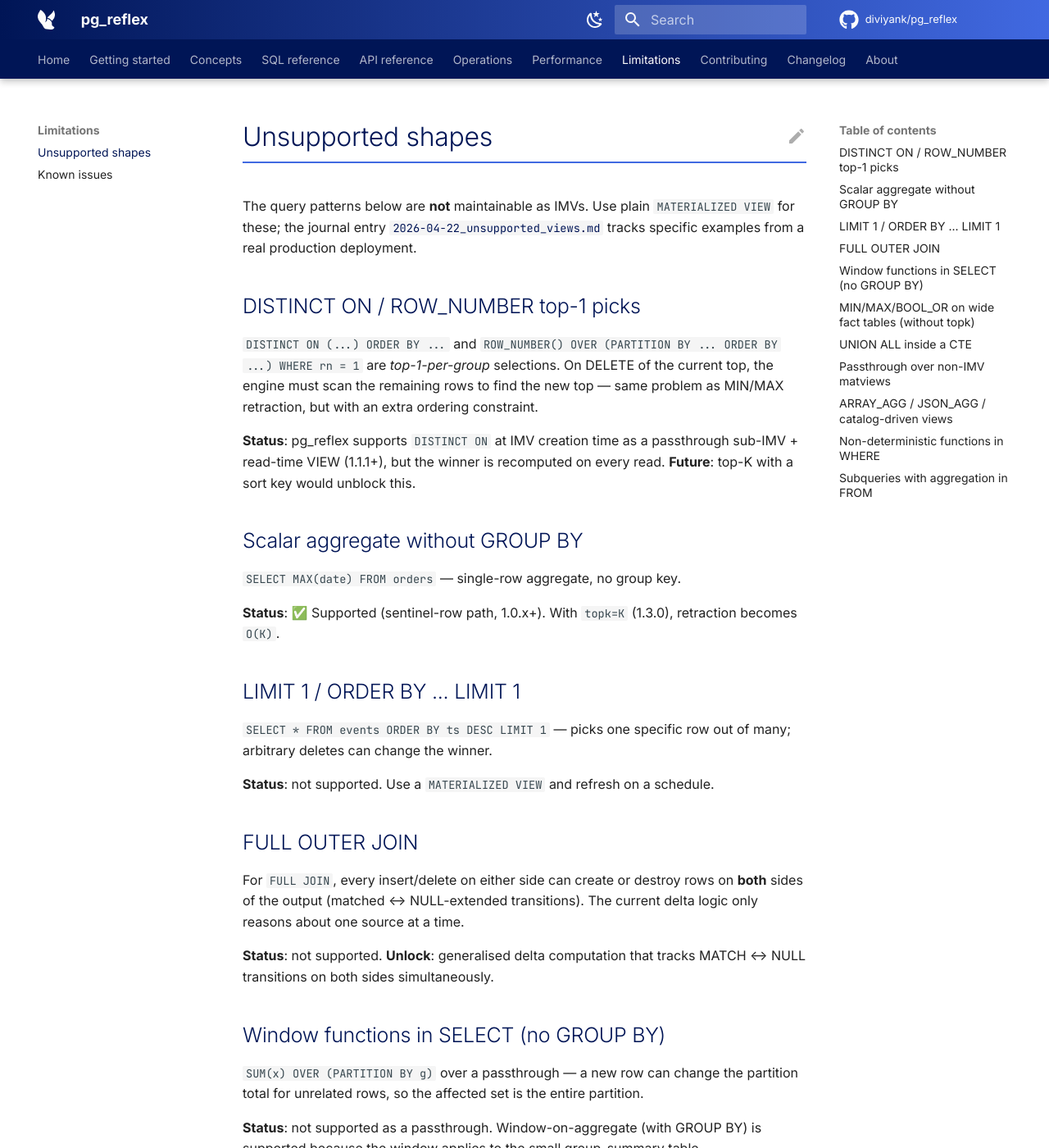
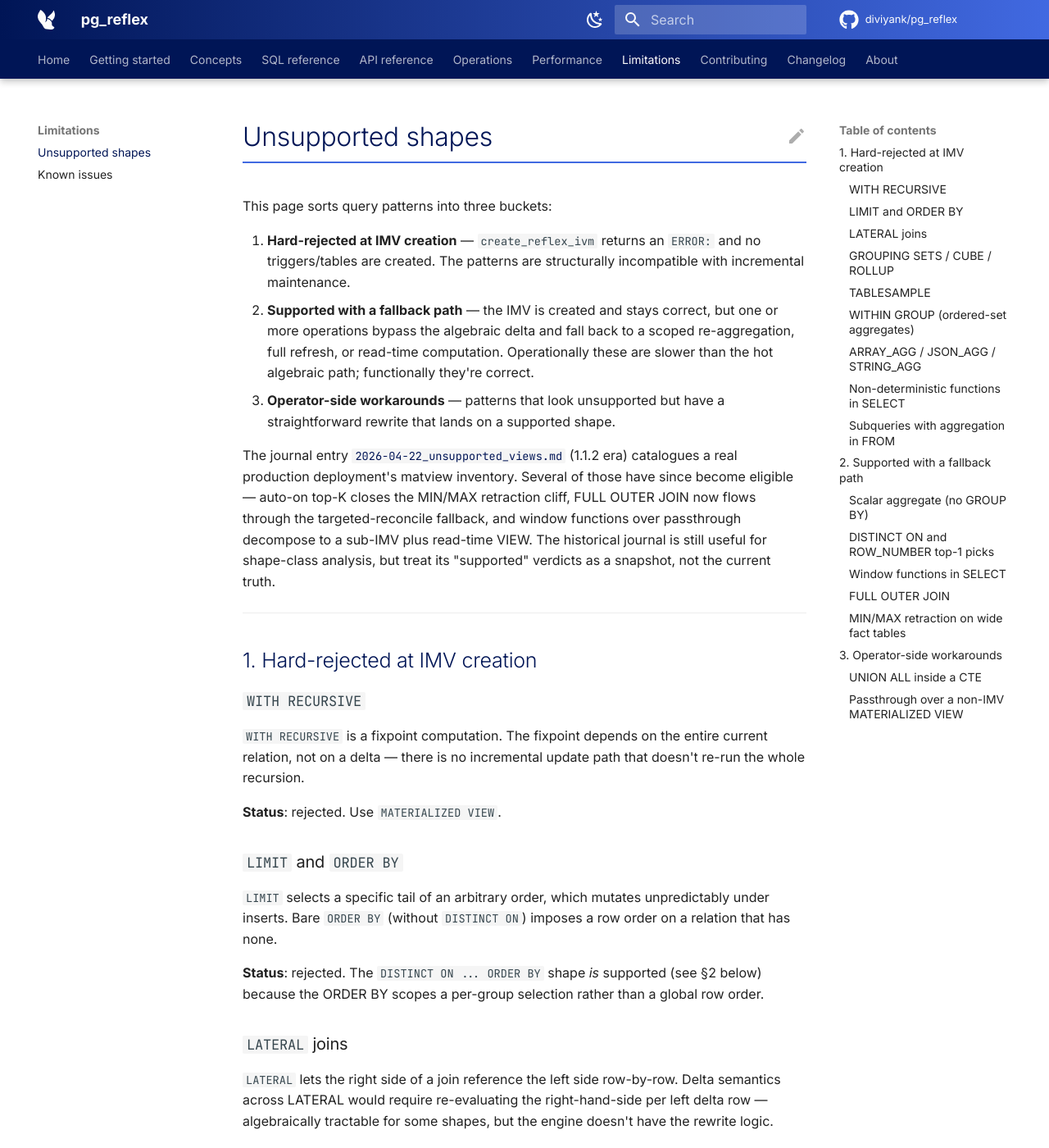
Before and after one commit to diviyank/pg_reflex, an MkDocs documentation site: the page built from docs/limitations/unsupported-shapes.md, in a window 1280 px wide and 1400 px high. Shown: the whole window at 82% size. Built offline with MkDocs 1.6.1 and Material for MkDocs 9.7.7, drawn with Linux system fonts in a browser that asks for light colours; comment, search, counter and statistics services are not loaded; some of the changed text lies outside the part shown.

Commit message:
docs: rewrite unsupported-shapes — three-bucket taxonomy, fix stale claims
Audit of the page against current code surfaced four stale claims:

1. Window functions in SELECT (no GROUP BY) — claimed "not supported as a
   passthrough." Actually decomposed via window::decompose_window_query into
   a passthrough sub-IMV + read-time VIEW since the window module landed.
   test_window_sum_partition demonstrates this works.

2. FULL OUTER JOIN — claimed "not supported." Actually routes through the
   targeted-reconcile path (aggregate) or full DELETE+INSERT (passthrough)
   in trigger.rs:907-911. test_correctness_full_outer_join_aggregate passes.

3. MIN/MAX/BOOL_OR on wide fact tables (without topk) — entire section
   stale. Top-K is auto-enabled K=16 as of 2026-04-26, BOOL_OR has been
   algebraic since 1.1.3.

4. Scalar aggregate without GROUP BY — wording "with topk=K (1.3.0)"
   should reflect the auto-on default, not opt-in.

Also corrected the "Non-deterministic functions in WHERE" claim — the
analyzer rejects non-deterministic SELECT (sql_analyzer.rs:160-164) but
NOT non-deterministic WHERE. WHERE date > NOW() creates cleanly and
silently drifts. Documented as operator-responsibility with a future
analyzer-tightening note.

Restructured the page into three buckets:
- Hard-rejected at create time (analyzer rejection)
- Supported with a fallback path (works correctly, slower than algebraic)
- Operator-side workarounds (rewrites that land on a supported shape)

Hard-rejected bucket gained explicit entries for the corner cases the
analyzer covers (LATERAL, GROUPING SETS, TABLESAMPLE, WITHIN GROUP)
that the prior page didn't list.

Co-Authored-By: Claude Opus 4.7 (1M context) <noreply@anthropic.com>

````diff
--- a/docs/limitations/unsupported-shapes.md
+++ b/docs/limitations/unsupported-shapes.md
@@ -1,44 +1,142 @@
 # Unsupported shapes
 
-The query patterns below are **not** maintainable as IMVs. Use plain `MATERIALIZED VIEW` for these; the journal entry [`2026-04-22_unsupported_views.md`](https://github.com/diviyank/pg_reflex/blob/main/journal/2026-04-22_unsupported_views.md) tracks specific examples from a real production deployment.
+This page sorts query patterns into three buckets:
 
-## DISTINCT ON / ROW_NUMBER top-1 picks
+1. **Hard-rejected at IMV creation** — `create_reflex_ivm` returns an `ERROR:` and no triggers/tables are created. The patterns are structurally incompatible with incremental maintenance.
+2. **Supported with a fallback path** — the IMV is created and stays correct, but one or more operations bypass the algebraic delta and fall back to a scoped re-aggregation, full refresh, or read-time computation. Operationally these are slower than the hot algebraic path; functionally they're correct.
+3. **Operator-side workarounds** — patterns that look unsupported but have a straightforward rewrite that lands on a supported shape.
 
-`DISTINCT ON (...) ORDER BY ...` and `ROW_NUMBER() OVER (PARTITION BY ... ORDER BY ...) WHERE rn = 1` are *top-1-per-group* selections. On DELETE of the current top, the engine must scan the remaining rows to find the new top — same problem as MIN/MAX retraction, but with an extra ordering constraint.
+The journal entry [`2026-04-22_unsupported_views.md`](https://github.com/diviyank/pg_reflex/blob/main/journal/2026-04-22_unsupported_views.md) (1.1.2 era) catalogues a real production deployment's matview inventory. Several of those have since become eligible — auto-on top-K closes the MIN/MAX retraction cliff, FULL OUTER JOIN now flows through the targeted-reconcile fallback, and window functions over passthrough decompose to a sub-IMV plus read-time VIEW. The historical journal is still useful for shape-class analysis, but treat its "supported" verdicts as a snapshot, not the current truth.
 
-**Status**: pg_reflex supports `DISTINCT ON` at IMV creation time as a passthrough sub-IMV + read-time VIEW (1.1.1+), but the winner is recomputed on every read. **Future**: top-K with a sort key would unblock this.
+---
 
-## Scalar aggregate without GROUP BY
+## 1. Hard-rejected at IMV creation
 
-`SELECT MAX(date) FROM orders` — single-row aggregate, no group key.
+### `WITH RECURSIVE`
 
-**Status**: ✅ Supported (sentinel-row path, 1.0.x+). With `topk=K` (1.3.0), retraction becomes `O(K)`.
+`WITH RECURSIVE` is a fixpoint computation. The fixpoint depends on the entire current relation, not on a delta — there is no incremental update path that doesn't re-run the whole recursion.
 
-## LIMIT 1 / ORDER BY ... LIMIT 1
+**Status**: rejected. Use `MATERIALIZED VIEW`.
 
-`SELECT * FROM events ORDER BY ts DESC LIMIT 1` — picks one specific row out of many; arbitrary deletes can change the winner.
+### `LIMIT` and `ORDER BY`
 
-**Status**: not supported. Use a `MATERIALIZED VIEW` and refresh on a schedule.
+`LIMIT` selects a specific tail of an arbitrary order, which mutates unpredictably under inserts. Bare `ORDER BY` (without `DISTINCT ON`) imposes a row order on a relation that has none.
 
-## FULL OUTER JOIN
+**Status**: rejected. The `DISTINCT ON ... ORDER BY` shape *is* supported (see §2 below) because the ORDER BY scopes a per-group selection rather than a global row order.
 
-For `FULL JOIN`, every insert/delete on either side can create or destroy rows on **both** sides of the output (matched ↔ NULL-extended transitions). The current delta logic only reasons about one source at a time.
+### `LATERAL` joins
 
-**Status**: not supported. **Unlock**: generalised delta computation that tracks MATCH ↔ NULL transitions on both sides simultaneously.
+`LATERAL` lets the right side of a join reference the left side row-by-row. Delta semantics across LATERAL would require re-evaluating the right-hand-side per left delta row — algebraically tractable for some shapes, but the engine doesn't have the rewrite logic.
 
-## Window functions in SELECT (no GROUP BY)
+**Status**: rejected.
 
-`SUM(x) OVER (PARTITION BY g)` over a passthrough — a new row can change the partition total for unrelated rows, so the affected set is the entire partition.
+### `GROUPING SETS` / `CUBE` / `ROLLUP`
 
-**Status**: not supported as a passthrough. Window-on-aggregate (with GROUP BY) is supported because the window applies to the small group-summary table.
+Each grouping set is morally a separate IMV. Maintaining them collectively in one query would require shared delta processing across N grouping levels.
 
-## MIN/MAX/BOOL_OR on wide fact tables (without `topk`)
+**Status**: rejected. Workaround: define one IMV per grouping level and `UNION ALL` them at the application boundary.
 
-Technically supported, but full-source recompute on retraction makes it operationally unattractive on tables with millions of rows.
+### `TABLESAMPLE`
 
-**Status**: ✅ With `topk=K` (1.3.0), this becomes `O(K)` per affected group. The 3 stock_chart-style views from `2026-04-22_unsupported_views.md §6` become eligible after opting in.
+Non-deterministic — the same query against the same relation returns different rows on different runs. There is no stable "current state" to maintain incrementally.
 
-## UNION ALL inside a CTE
+**Status**: rejected.
+
+### `WITHIN GROUP` (ordered-set aggregates)
+
+`PERCENTILE_DISC`, `MODE`, etc. require the entire group's sorted distribution — not algebraically maintainable without storing intermediate sorted state per group.
+
+**Status**: rejected.
+
+### `ARRAY_AGG` / `JSON_AGG` / `STRING_AGG`
+
+Order-sensitive aggregates that depend on the entire group. Maintaining `ARRAY_AGG ORDER BY` brings in the same problem as `DISTINCT ON` retraction; without ordering, the array contents would still need full membership tracking.
+
+**Status**: rejected.
+
+### Non-deterministic functions in `SELECT`
+
+`NOW()`, `CURRENT_TIMESTAMP`, `RANDOM()`, `GEN_RANDOM_UUID()` in the SELECT list change the IMV's projected value over time without any source mutation — drift by design.
+
+**Status**: rejected at create time.
+
+**Note on `WHERE`**: non-deterministic predicates in `WHERE` are currently **not** rejected by the analyzer. `WHERE date > NOW()` will create cleanly, but the IMV will silently drift as `NOW()` advances and rows that match today stop matching tomorrow. **Treat this as the operator's responsibility** until the analyzer catches it — pin the predicate to a specific value (`WHERE date > '2026-01-01'`), or pre-compute the cutoff in the application and pass it as a parameter via a CTE. Tracked as a future analyzer-tightening.
+
+### Subqueries with aggregation in `FROM`
+
+```sql
+SELECT … FROM (SELECT SUM(x) FROM t GROUP BY y) AS sub
+```
+
+The trigger's source-replacement logic substitutes the inner table with the transition table — which means the inner aggregation only sees delta rows, producing wrong results.
+
+**Status**: rejected at create time. Workaround: rewrite as a CTE, which the engine decomposes into a sub-IMV automatically.
+
+---
+
+## 2. Supported with a fallback path
+
+These shapes work correctly. The cost shape differs from the algebraic delta hot path — usually a scoped recompute or a read-time computation — and is documented per case.
+
+### Scalar aggregate (no `GROUP BY`)
+
+```sql
+SELECT MAX(date) FROM orders
+```
+
+**Status**: ✅ Supported via the sentinel-row path (1.0.x+). Top-K is auto-enabled (K=16) on the MIN/MAX intermediate, so retraction is `O(K)` per call. Append-only workloads can opt out with `topk = 0` if INSERT overhead is a concern.
+
+### `DISTINCT ON` and `ROW_NUMBER` top-1 picks
+
+```sql
+SELECT DISTINCT ON (customer_id) customer_id, ts, amount
+FROM orders ORDER BY customer_id, ts DESC
+
+-- equivalent
+SELECT * FROM (
+  SELECT *, ROW_NUMBER() OVER (PARTITION BY customer_id ORDER BY ts DESC) AS rn
+  FROM orders
+) WHERE rn = 1
+```
+
+**Status**: ✅ Decomposed at IMV creation time (1.1.1+) into a passthrough sub-IMV (incrementally maintained) plus a read-time `VIEW` that applies the `ROW_NUMBER ... WHERE rn = 1` filter. The sub-IMV stays incremental; the per-group winner is recomputed on every read.
+
+**Cost shape**: read latency scales with the sub-IMV size, not the original source. Suitable for tens-of-thousands of groups; for orders-of-magnitude larger sets, consider a `MATERIALIZED VIEW` of the top-1 result.
+
+### Window functions in `SELECT`
+
+```sql
+SELECT dept, amount, SUM(amount) OVER (PARTITION BY dept) AS dept_total
+FROM employees
+```
+
+**Status**: ✅ Decomposed via `window::decompose_window_query`: the base query (without window functions) becomes a sub-IMV — passthrough or aggregate — and the window functions are applied at read time via a `VIEW`. Works for `SUM/COUNT/AVG OVER (PARTITION BY …)`, `RANK`, `DENSE_RANK`, `ROW_NUMBER`, `LAG`, `LEAD`.
+
+**Cost shape**: read latency scales with the sub-IMV size. The window computation itself is fast because PostgreSQL evaluates it over the (typically small) sub-IMV result, not the original source.
+
+### `FULL OUTER JOIN`
+
+`FULL JOIN` produces rows on both sides of the output — matched rows plus NULL-extended rows from each side. The algebraic delta tracks one source at a time, so on every INSERT/DELETE/UPDATE on either side, the engine cannot determine the matched-↔-unmatched transitions for the other side from delta alone.
+
+**Status**: ✅ Supported via fallback. Aggregate `FULL JOIN` IMVs route through the targeted-reconcile path (extract affected groups from the delta, re-aggregate those groups from the full source). Passthrough `FULL JOIN` IMVs fall back to a full `DELETE + INSERT` from `base_query` on retract.
+
+**Cost shape**: every retraction (DELETE/UPDATE on the secondary side) re-aggregates the affected groups from the full source — same cost as the 1.2.0 scoped-recompute path. INSERTs on the primary side use the algebraic delta as normal.
+
+**What would unlock the algebraic path**: generalised delta computation that tracks `MATCH ↔ NULL` transitions on both sides simultaneously. Out of scope for the current release.
+
+### MIN/MAX retraction on wide fact tables
+
+Historical concern from the 1.1.2 audit (R3): MIN/MAX retraction without top-K required a full-source scan per affected group, making large-source IMVs operationally unusable.
+
+**Status**: ✅ Closed. Top-K is auto-enabled (K=16) for every MIN/MAX intermediate column as of 2026-04-26. Retraction is `O(K)` for groups whose heap has surviving elements; `O(group_size)` only for the small fraction of groups whose heap empties (handled by the existing scoped recompute). Append-only operators who want to avoid the heap-maintenance INSERT cost can opt out via `topk = 0`.
+
+The 1.3.0 partial-heap UPDATE-staleness gap was fixed at the same time — UPDATEs on top-K MIN/MAX IMVs now force a scoped source-scan recompute for affected groups (correctness guarantee).
+
+---
+
+## 3. Operator-side workarounds
+
+### `UNION ALL` inside a CTE
 
 ```sql
 -- Doesn't decompose:
@@ -46,7 +144,7 @@ WITH x AS (SELECT a FROM t1 UNION ALL SELECT a FROM t2)
 SELECT a, COUNT(*) FROM x GROUP BY a;
 ```
 
-The decomposer doesn't recurse into CTE bodies. Workaround: lift the set operation to the top level.
+The CTE decomposer doesn't recurse into set operations inside a CTE body. Workaround: lift the set operation to the top level.
 
 ```sql
 -- Decomposes:
@@ -55,30 +153,8 @@ SELECT a, COUNT(*) FROM (
 ) AS x GROUP BY a;
 ```
 
-## Passthrough over non-IMV matviews
+### Passthrough over a non-IMV `MATERIALIZED VIEW`
 
-A passthrough IMV needs trigger coverage on every dependency. When an upstream dependency is a plain `MATERIALIZED VIEW`, it has no DML triggers — pg_reflex never sees deltas on it.
+A passthrough IMV needs trigger coverage on every dependency. A plain `MATERIALIZED VIEW` is a snapshot — it has no DML and emits no triggers, so pg_reflex never sees deltas on it.
 
-**Status**: not supported. **Workaround**: convert the upstream matview to an IMV, or use `refresh_imv_depending_on` after refreshing the matview.
-
-## ARRAY_AGG / JSON_AGG / catalog-driven views
-
-`ARRAY_AGG` is not algebraically maintainable without storing intermediate arrays keyed by group. `ARRAY_AGG ORDER BY` adds the same top-K problem as `DISTINCT ON`. Schema-introspection views read from `information_schema` / `pg_catalog`, which has no delta signal.
-
-**Status**: not supported. Use `MATERIALIZED VIEW`.
-
-## Non-deterministic functions in WHERE
-
-`WHERE date > NOW()` is rejected — the predicate's truth value changes over time without a corresponding source mutation.
-
-**Workaround**: see [SQL reference / clauses](../sql-reference/clauses.md#deterministic-functions-only-in-where).
-
-## Subqueries with aggregation in FROM
-
-```sql
-SELECT ... FROM (SELECT SUM(x) FROM t GROUP BY y) AS sub
-```
-
-Rejected at creation time — the trigger's source-replacement logic produces wrong results when the inner SELECT is itself an aggregate.
-
-**Workaround**: rewrite as a CTE, which pg_reflex decomposes into a sub-IMV automatically.
+**Workaround**: convert the upstream matview to an IMV, or call `refresh_imv_depending_on('<matview>')` after every `REFRESH MATERIALIZED VIEW` to cascade an explicit reconcile through the chain.
````
